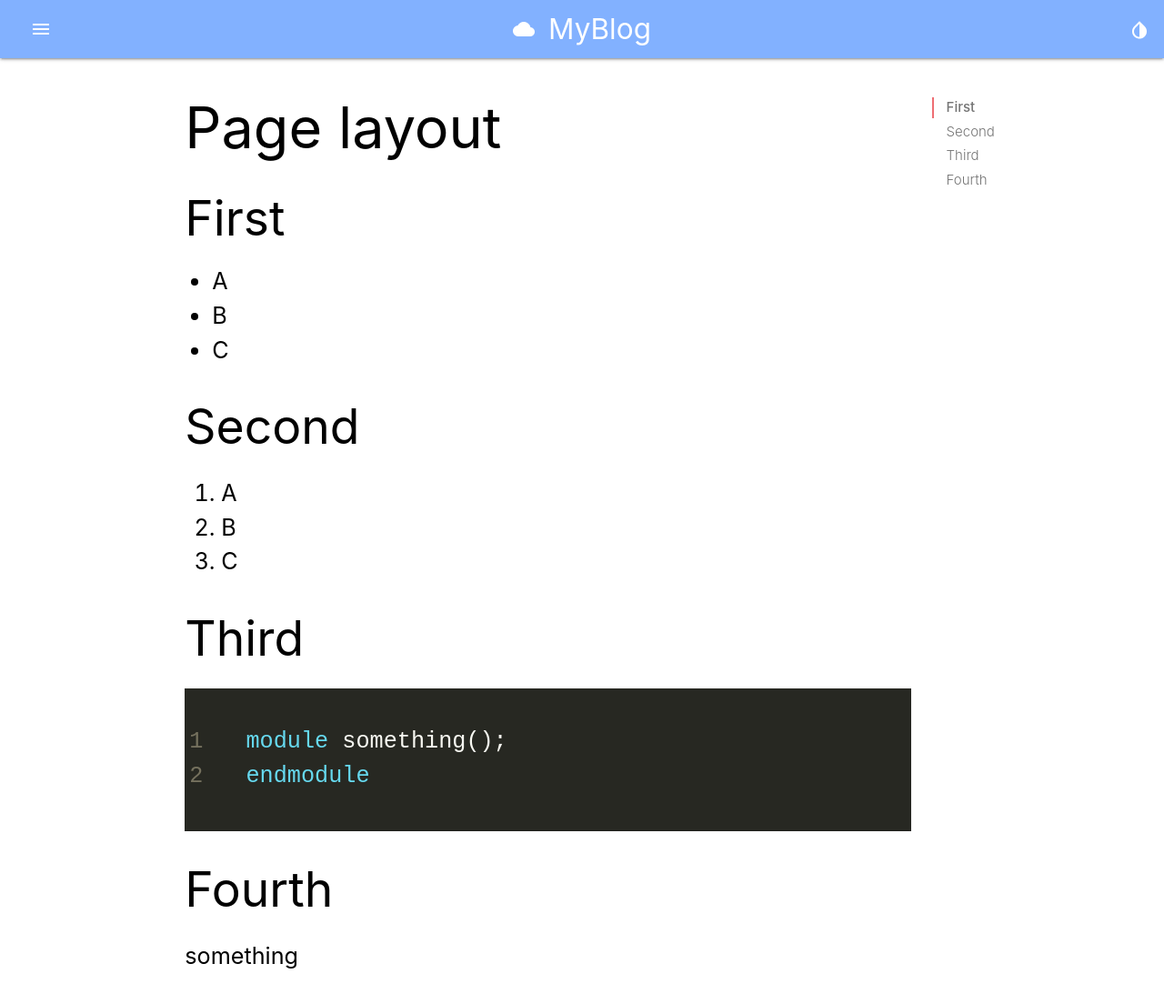
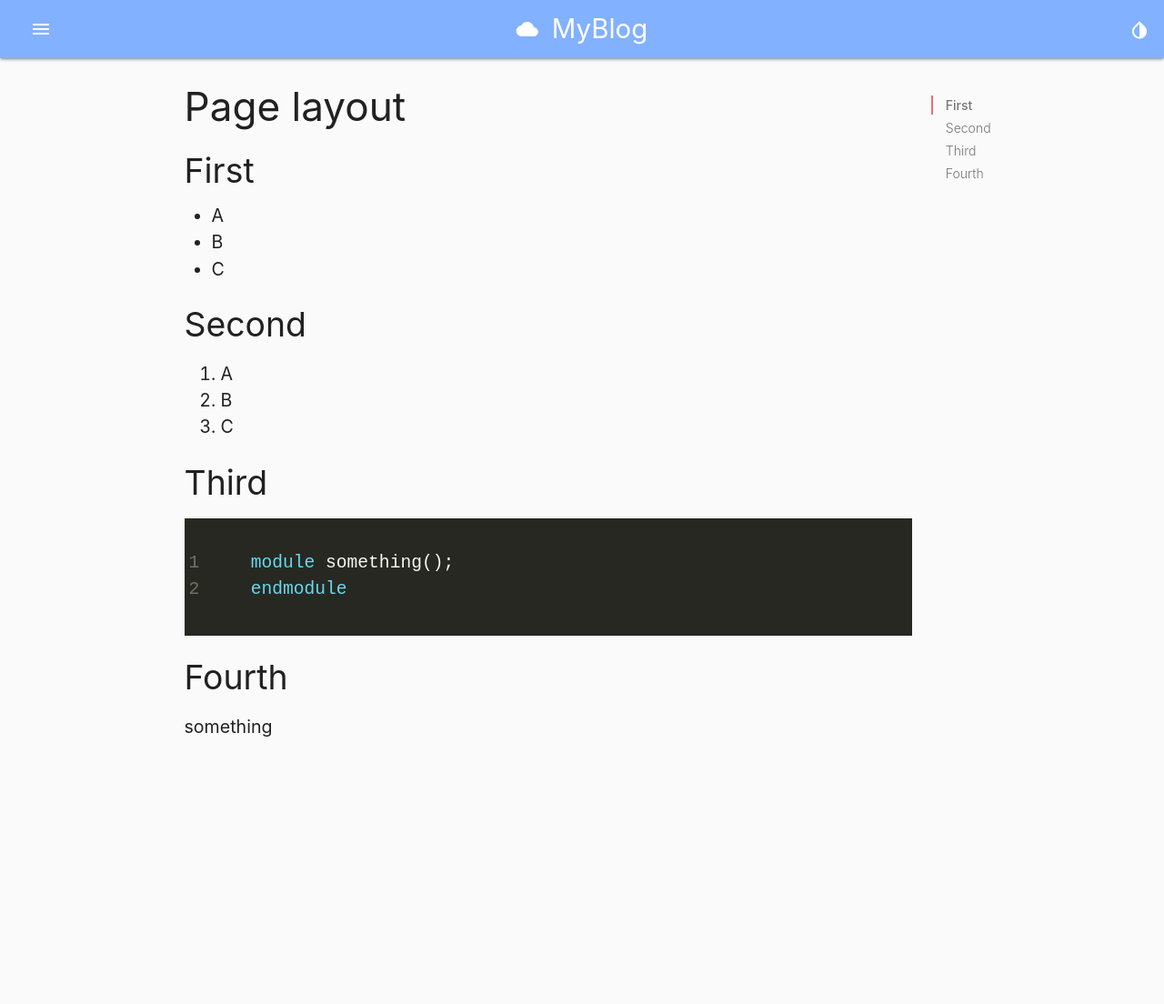
Before and after one commit to congeal/mini-material-doc, a Jekyll site: the page built from page.md, in a window 1280 px wide and 1116 px high. Shown: the top 1104 px of the window at 91% size. Built offline with Jekyll 4.4.1, drawn with Linux system fonts in a browser that asks for light colours; nearby versions of some CDN libraries; our own code applies the rules of GitHub Pages for plain Markdown files.

Commit message:
Font 크기를 전체적으로 줄임

```diff
--- a/_sass/_navbar.scss
+++ /dev/null
@@ -1,41 +0,0 @@
-.nav-wrapper {
-    z-index: 150;
-    background-color: var(--main-color);
-
-    li a {
-        color: var(--ligther-main-color);
-    }
-
-    #nav-mobile {
-        background-color: var(--main-background-color);
-        a {
-            color: var(--text-color);
-        }
-    }
-}
-
-.main-nav {
-    height: 64px;
-    z-index: 150;
-    margin-bottom: -64px;
-    position: fixed;
-    top: 0;
-}
-
-.brand-logo {
-    color: #444;
-    margin-left: 25px;
-    font-family: "Roboto", sans-serif;
-    font-weight: bold;
-    letter-spacing: 1px;
-}
-
-.button-collapse {
-    color: var(--ligther-main-color);
-}
-
-@media only screen and (max-width: 537px) {
-    .brand-logo {
-        width: 65%;
-    }
-}
--- /dev/null
+++ b/_sass/_typography.scss
@@ -0,0 +1,50 @@
+$small-screen-up: 601px !default;
+$medium-screen-up: 993px !default;
+$large-screen-up: 1201px !default;
+$small-screen: 600px !default;
+$medium-screen: 992px !default;
+$large-screen: 1200px !default;
+$range: $large-screen - $small-screen !default;
+$intervals: 20 !default;
+$interval-size: $range / $intervals !default;
+.flow-text {
+  $i: 0;
+  @while $i <= $intervals {
+    @media only screen and (min-width: 360 + ($i * $interval-size)) {
+      font-size: 1rem * (1 + (0.02 * $i));
+    }
+    $i: $i + 1;
+  }
+
+  // Handle below 360px screen
+  @media only screen and (max-width: 360px) {
+    font-size: 1rem;
+  }
+}
+
+html {
+  @media only screen and (min-width: 0) {
+    font-size: 13px;
+  }
+
+  @media only screen and (min-width: $medium-screen) {
+    font-size: 13.5px;
+  }
+
+  @media only screen and (min-width: $large-screen) {
+    font-size: 14px;
+  }
+}
+
+$h1-fontsize: 3.15rem !default;
+$h2-fontsize: 2.67rem !default;
+$h3-fontsize: 2.19rem !default;
+$h4-fontsize: 1.71rem !default;
+$h5-fontsize: 1.23rem !default;
+$h6-fontsize: 1.00rem !default;
+h1 { font-size: $h1-fontsize; line-height: 110%; margin: ($h1-fontsize / 1.5) 0 ($h1-fontsize / 2.5) 0;}
+h2 { font-size: $h2-fontsize; line-height: 110%; margin: ($h2-fontsize / 1.5) 0 ($h2-fontsize / 2.5) 0;}
+h3 { font-size: $h3-fontsize; line-height: 110%; margin: ($h3-fontsize / 1.5) 0 ($h3-fontsize / 2.5) 0;}
+h4 { font-size: $h4-fontsize; line-height: 110%; margin: ($h4-fontsize / 1.5) 0 ($h4-fontsize / 2.5) 0;}
+h5 { font-size: $h5-fontsize; line-height: 110%; margin: ($h5-fontsize / 1.5) 0 ($h5-fontsize / 2.5) 0;}
+h6 { font-size: $h6-fontsize; line-height: 110%; margin: ($h6-fontsize / 1.5) 0 ($h6-fontsize / 2.5) 0;}
--- a/_sass/_variables.scss
+++ b/_sass/_variables.scss
@@ -1,14 +1,14 @@
 $mainColor: #82b1ff;
 $cardColor: #fff;
-$textColor: #000;
+$textColor: rgba(0, 0, 0, 0.87);
 $lightMainColor: #82b1ff;
 $lighterMainColor: #b6e3ff;
-$background: #fff;
+$background: rgba(250, 250, 250, 1);
 $secondaryColor: #a7ffeb;
 
 $darkMainColor: #4d82cb;
 $darkCardColor: #191919;
-$darkTextColor: #ffff;
+$darkTextColor: rgba(255, 255, 255, 0.87);
 $darkLightMainColor: #757575;
 $darkLighterMainColor: #616161;
 $darkBackground: #37474f;
--- a/assets/css/main.scss
+++ b/assets/css/main.scss
@@ -3,6 +3,7 @@
 
 @import "variables";
 @import "monokai";
+@import "typography";
 
 body {
   color: var(--main-text-color);
@@ -20,13 +21,13 @@ body {
   color: var(--main-text-color);
   background-color: var(--main-background-color);
   .divider {
-    background-color: rgba(255,255,255,0.2);
+    background-color: rgba(255, 255, 255, 0.2);
   }
   li a {
     color: var(--main-text-color);
   }
   li:hover {
-    background-color:var(--lighter-main-color);
+    background-color: var(--lighter-main-color);
   }
 }
 
@@ -36,15 +37,18 @@ body {
     margin-top: 10px;
     margin-bottom: 15px;
     li {
-      list-style-type: disc!important;
+      list-style-type: disc !important;
       ul {
-        li {list-style-type: circle!important;}
+        li {
+          list-style-type: circle !important;
+        }
       }
     }
   }
 }
 
-html, html[data-theme="light"] {
+html,
+html[data-theme="light"] {
   --text-color: #{$textColor};
   --main-color: #{$mainColor};
   --card-color: #{$cardColor};
@@ -67,7 +71,8 @@ html[data-theme="dark"] {
 }
 
 @media (prefers-color-scheme: dark) {
-  html, html[data-theme="dark"] {
+  html,
+  html[data-theme="dark"] {
     --text-color: #{$darkTextColor};
     --main-color: #{$darkMainColor};
     --card-color: #{$darkCardColor};
```
